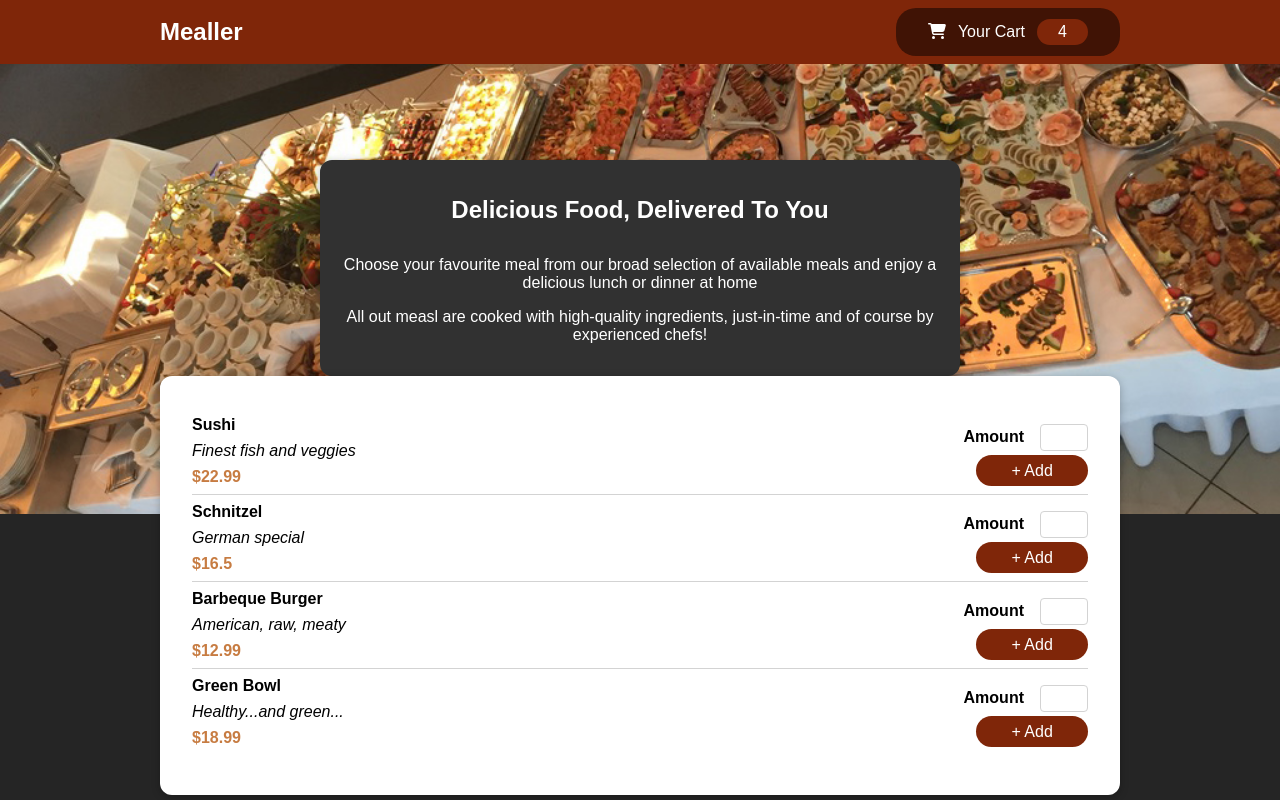
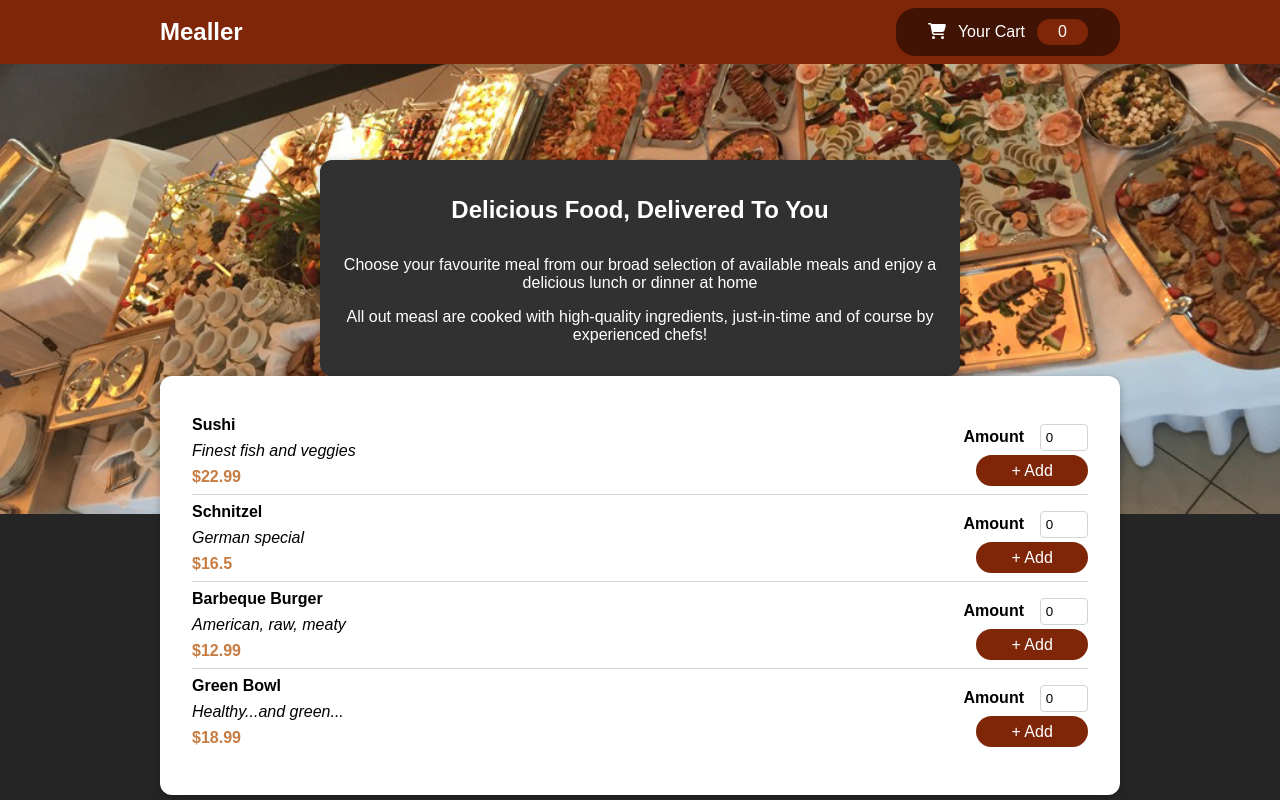
Before and after one commit to harumamburu/mealler, a React (Create React App) app: page / in a window 1280 px wide. Built offline with nearby package versions, Linux system fonts and the light colour scheme.

Commit message:
Use menu context in the app

```diff
--- a/src/App.js
+++ b/src/App.js
@@ -1,19 +1,21 @@
 import { useContext } from 'react';
+
 import Cart from './components/cart/Cart';
 import Greetings from './components/Greetings';
 import MealsList from './components/meals/list/MealsList';
 import ModalContext from './components/store/modal-context';
 import Header from './components/ui/header/Header';
+import { WaiterContextProvider } from './components/store/waiter-context';
 
 function App() {
   const modalCtx = useContext(ModalContext);
   return (
-    <>
+    <WaiterContextProvider>
       <Header />
       <Greetings />
       <MealsList />
       {modalCtx.modals.cart && <Cart />}
-    </>
+    </WaiterContextProvider>
   );
 }
 
--- a/src/components/cart/Cart.js
+++ b/src/components/cart/Cart.js
@@ -1,24 +1,32 @@
+import { useContext } from 'react';
+
 import CartList from './list/CartList';
 import CartFooter from './footer/CartFooter';
 import Modal from '../ui/modal/Modal';
+import WaiterContext from '../store/waiter-context';
 import styles from './Cart.module.css';
 
-const ORDER = [
-  { meal: { name: 'Sushi', description: 'Finest fish and veggies', price: 22.99 }, amount: 2 },
-  { meal: { name: 'Barbeque Burger', description: 'Mmmeaty', price: 12.99 }, amount: 1 },
-  { meal: { name: 'Green Bowl', description: 'Healthy...and green...', price: 18.99 }, amount: 1 },
-];
+const Cart = () => {
+  const waiterCtx = useContext(WaiterContext);
 
-const Cart = () => {
+  const orederedMeals = waiterCtx.order.map((position) => {
+    return {
+      meal: waiterCtx.menu.find((meal) => meal.id === position.mealId),
+      amount: position.amount,
+    };
+  });
+  const totalPrice = orederedMeals
+    .map((position) => position.meal.price * position.amount)
+    .reduce((prev, curr) => prev + curr, 0);
+
   return (
     <Modal cardClassName={styles.cart}>
-      <CartList items={ORDER} />
-      <CartFooter
-        total={ORDER.map((item) => item.meal.price * item.amount).reduce(
-          (prev, curr) => prev + curr,
-          0
-        )}
+      <CartList
+        items={orederedMeals}
+        onAdd={waiterCtx.addOrderPosition}
+        onRemove={waiterCtx.removeOrderPosition}
       />
+      <CartFooter total={totalPrice} />
     </Modal>
   );
 };
--- a/src/components/cart/list/CartItem.js
+++ b/src/components/cart/list/CartItem.js
@@ -12,17 +12,24 @@ const Cartitem = (props) => {
         <input id={props.name} type="text" value={`x ${props.amount}`} readOnly />
       </div>
       <div className={styles.controls}>
-        <Button className={styles.button}>+</Button>
-        <Button className={styles.button}>-</Button>
+        <Button className={styles.button} onClick={() => props.onAdd(props.id, 1)}>
+          +
+        </Button>
+        <Button className={styles.button} onClick={() => props.onRemove(props.id, 1)}>
+          -
+        </Button>
       </div>
     </li>
   );
 };
 
 Cartitem.propTypes = {
+  id: PropTypes.string.isRequired,
   name: PropTypes.string.isRequired,
   price: PropTypes.number.isRequired,
   amount: PropTypes.number.isRequired,
+  onAdd: PropTypes.func,
+  onRemove: PropTypes.func,
 };
 
 export default Cartitem;
--- a/src/components/cart/list/CartList.js
+++ b/src/components/cart/list/CartList.js
@@ -8,10 +8,13 @@ const CartList = (props) => {
     <ul className={styles.cartlist}>
       {props.items.map((item) => (
         <Cartitem
-          key={item.meal.name}
+          key={item.meal.id}
+          id={item.meal.id}
           name={item.meal.name}
           price={item.meal.price}
           amount={item.amount}
+          onAdd={props.onAdd}
+          onRemove={props.onRemove}
         />
       ))}
     </ul>
@@ -20,6 +23,8 @@ const CartList = (props) => {
 
 CartList.propTypes = {
   items: PropTypes.array,
+  onAdd: PropTypes.func,
+  onRemove: PropTypes.func,
 };
 
 export default CartList;
--- a/src/components/meals/item/MealItem.js
+++ b/src/components/meals/item/MealItem.js
@@ -13,7 +13,7 @@ const MealItem = (props) => {
         description={props.description}
         price={props.price}
       />
-      <MealItemControls name={props.name} />
+      <MealItemControls name={props.name} onOrder={props.onOrder} />
     </li>
   );
 };
@@ -22,6 +22,7 @@ MealItem.propTypes = {
   name: PropTypes.string,
   description: PropTypes.string,
   price: PropTypes.number,
+  onOrder: PropTypes.func,
 };
 
 export default MealItem;
--- a/src/components/meals/item/MealItemControls.js
+++ b/src/components/meals/item/MealItemControls.js
@@ -1,16 +1,29 @@
 import PropTypes from 'prop-types';
+import { useState } from 'react';
 
 import Button from '../../ui/button/Button';
 import styles from './MealItemControls.module.css';
 
 const MealItemControls = (props) => {
+  const [amount, setAmount] = useState(0);
+
   return (
     <div className={`${styles.controls} ${props.className}`}>
       <div>
         <label htmlFor={props.name}>Amount</label>
-        <input id={props.name} type="number" min="1" step="1" pattern="[0-9]" />
+        <input
+          id={props.name}
+          type="number"
+          min="1"
+          step="1"
+          pattern="[0-9]"
+          value={amount}
+          onChange={(event) => setAmount(event.target.value)}
+        />
       </div>
-      <Button isMain>+ Add</Button>
+      <Button isMain onClick={() => props.onOrder(amount)}>
+        + Add
+      </Button>
     </div>
   );
 };
@@ -18,6 +31,7 @@ const MealItemControls = (props) => {
 MealItemControls.propTypes = {
   className: PropTypes.string,
   name: PropTypes.string,
+  onOrder: PropTypes.func,
 };
 
 export default MealItemControls;
--- a/src/components/meals/list/MealsList.js
+++ b/src/components/meals/list/MealsList.js
@@ -1,29 +1,23 @@
-import { useState } from 'react';
+import { useContext } from 'react';
 
 import Card from '../../ui/card/Card';
 import MealItem from '../item/MealItem';
+import WaiterContext from '../../store/waiter-context';
 import styles from './MealsList.module.css';
 
-const MEALS = [
-  { name: 'Sushi', description: 'Finest fish and veggies', price: 22.99 },
-  { name: 'Schnitzel', description: 'German special', price: 16.5 },
-  { name: 'Barbeque Burger', description: 'American, raw, meaty', price: 12.99 },
-  { name: 'Green Bowl', description: 'Healthy...and green...', price: 18.99 },
-];
-
-const MealsList = (props) => {
-  // eslint-disable-next-line no-unused-vars
-  const [meals, setMeals] = useState(MEALS);
+const MealsList = () => {
+  const waiterCtx = useContext(WaiterContext);
 
   return (
     <Card className={styles.meals}>
       <ul>
-        {meals.map((meal, index) => (
+        {waiterCtx.menu.map((meal) => (
           <MealItem
-            key={index}
+            key={meal.id}
             name={meal.name}
             description={meal.description}
             price={meal.price}
+            onOrder={(amount) => waiterCtx.addOrderPosition(meal.id, amount)}
           />
         ))}
       </ul>
--- a/src/components/ui/header/CartButton.js
+++ b/src/components/ui/header/CartButton.js
@@ -1,19 +1,32 @@
-import { useContext } from 'react';
+import { useContext, useEffect, useState } from 'react';
 import { faCartShopping } from '@fortawesome/free-solid-svg-icons';
 import { FontAwesomeIcon } from '@fortawesome/react-fontawesome';
 
 import Button from '../button/Button';
 import ModalContext from '../../store/modal-context';
+import WaiterContext from '../../store/waiter-context';
 import styles from './CartButton.module.css';
 
 const CartButton = () => {
+  const [orderedAmount, setOrderedAmount] = useState(0);
   const modalCtx = useContext(ModalContext);
+  const waiterCtx = useContext(WaiterContext);
+  useEffect(
+    () => setOrderedAmount(waiterCtx.order.reduce((total, position) => total + position.amount, 0)),
+    [waiterCtx.order]
+  );
 
   return (
     <Button className={styles.cartbutton} onClick={() => modalCtx.setModal('cart', true)}>
       <FontAwesomeIcon icon={faCartShopping} />
       <label htmlFor="cartAmt">Your Cart</label>
-      <input id="cartAmt" type="text" value="4" size={'4'.length} readOnly />
+      <input
+        id="cartAmt"
+        type="text"
+        value={orderedAmount}
+        size={orderedAmount.toString.length}
+        readOnly
+      />
     </Button>
   );
 };
```
